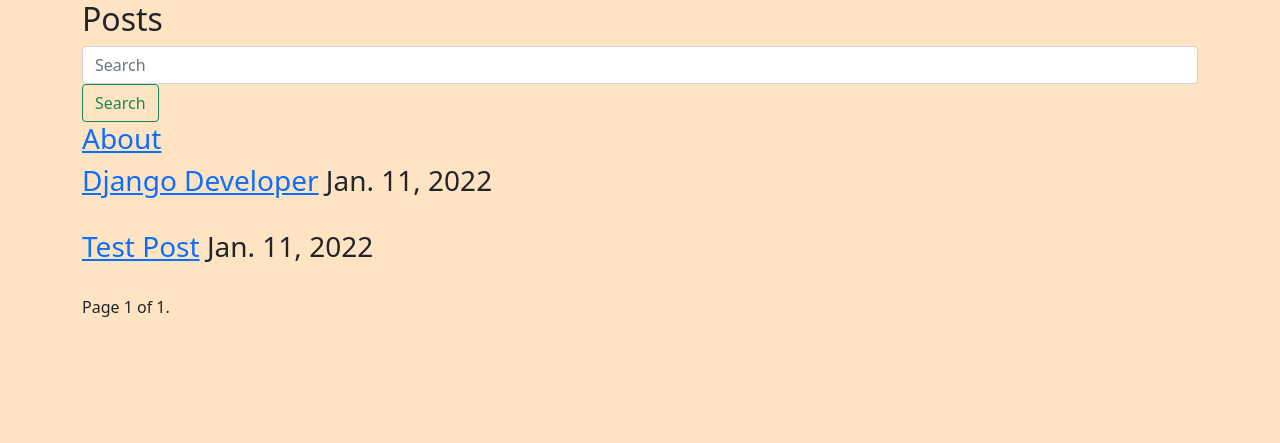
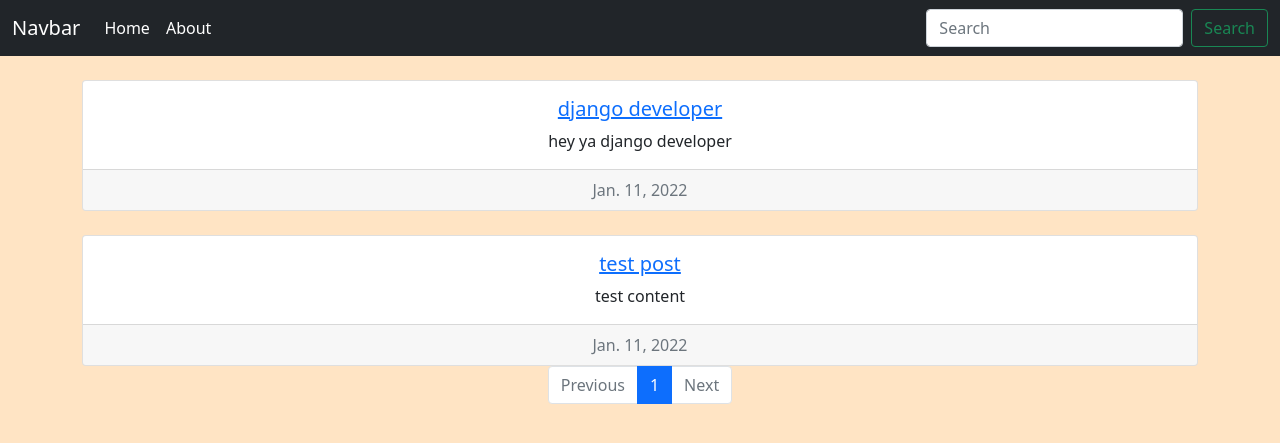
Before and after one commit to DevOckha/PushYourSelfBlog, a Django app: page / in a window 1280 px wide. Shown: the top 443 px of the page. Run offline with Django 4.2, Linux system fonts and the light colour scheme; data comes from the database, SQL or seed files in the repository; both versions use the stored data as it was after the commit; some libraries are stand-ins or nearby versions.

Commit message:
design frontend

```diff
--- a/blog/admin.py
+++ b/blog/admin.py
@@ -5,3 +5,4 @@ from .models import Post
 @admin.register(Post)
 class PostAdmin(admin.ModelAdmin):
     prepopulated_fields = {"slug": ("title",)}
+    search_fields = ('title', 'content')
--- a/blog/models.py
+++ b/blog/models.py
@@ -2,13 +2,12 @@ from genericpath import exists
 from django.db import models
 from django.contrib.auth.models import User
 from django.urls import reverse
-from django.db.models.signals import pre_save
 from django.utils.text import slugify
-
+from ckeditor.fields import RichTextField
 class Post(models.Model):
     user = models.ForeignKey(User, on_delete=models.CASCADE)
     title = models.CharField(max_length=255)
-    content = models.TextField()
+    content = RichTextField()
     slug = models.SlugField(unique=True, max_length=255)
     published_date = models.DateTimeField(auto_now_add=True)
 
--- a/blog/templates/blog/base.html
+++ b/blog/templates/blog/base.html
@@ -10,10 +10,36 @@
     <title>{% block title %}{% endblock title %}</title>
 </head>
 <body>
-    <div class="container">
+    <nav class="navbar navbar-expand-lg navbar-dark bg-dark">
+        <div class="container-fluid">
+          <a class="navbar-brand" href="{% url 'posts:home'  %}">Navbar</a>
+          <button class="navbar-toggler" type="button" data-bs-toggle="collapse" data-bs-target="#navbarSupportedContent" aria-controls="navbarSupportedContent" aria-expanded="false" aria-label="Toggle navigation">
+            <span class="navbar-toggler-icon"></span>
+          </button>
+          <div class="collapse navbar-collapse" id="navbarSupportedContent">
+            <ul class="navbar-nav me-auto mb-2 mb-lg-0">
+              <li class="nav-item">
+                <a class="nav-link active" aria-current="page" href="{% url 'posts:home'  %}">Home</a>
+              </li>
+              <li class="nav-item">
+                <a class="nav-link active" aria-current="page" href="{% url 'posts:about'  %}">About</a>
+              </li>
+              {% if request.user.is_authenticated %}
+                <li class="nav-item">
+                    <a class="nav-link active" aria-current="page" href="{% url 'posts:post_create'  %}">Add Post</a>
+                </li>
+              {% endif %}
+            </ul>
+            <form class="d-flex" method="GET" action="{% url 'posts:search_posts' %}">
+              <input  class="form-control me-2" type="search" placeholder="Search" aria-label="Search" name="search">
+              <button class="btn btn-outline-success" type="submit">Search</button>
+            </form>
+          </div>
+        </div>
+      </nav>
         {% block content %}
+
         {% endblock content %}
-    </div>
     <script src="https://code.jquery.com/jquery-3.6.0.slim.min.js" integrity="sha256-u7e5khyithlIdTpu22PHhENmPcRdFiHRjhAuHcs05RI=" crossorigin="anonymous"></script>
     <script src="https://cdn.jsdelivr.net/npm/@popperjs/core@2.10.2/dist/umd/popper.min.js" integrity="sha384-7+zCNj/IqJ95wo16oMtfsKbZ9ccEh31eOz1HGyDuCQ6wgnyJNSYdrPa03rtR1zdB" crossorigin="anonymous"></script>
     <script src="https://cdn.jsdelivr.net/npm/bootstrap@5.1.3/dist/js/bootstrap.min.js" integrity="sha384-QJHtvGhmr9XOIpI6YVutG+2QOK9T+ZnN4kzFN1RtK3zEFEIsxhlmWl5/YESvpZ13" crossorigin="anonymous"></script>
--- a/blog/templates/blog/home.html
+++ b/blog/templates/blog/home.html
@@ -1,25 +1,84 @@
 {% extends 'blog/base.html' %}
+{% load static %}
 {% block title %}Home{% endblock title %}
+{% block content %}
+    {% for post in posts  %}
+    <div class="container mt-4">
+    <div class="card text-center">
+      <div class="card-body">
+        <h5 class="card-title"><a href="{% url 'posts:post_detail' post.slug  %}">{{post.title}}</a></h5>
+        <p class="card-text">{{post.content|safe|truncatewords:15}}</p>
+        {% if request.user.is_authenticated %}
+        <a href="{% url 'posts:post_delete' post.slug  %}" class="btn btn-danger">Delete</a>
+        <a href="{% url 'posts:post_update' post.slug  %}" class="btn btn-primary">Edit</a>
+        {% endif %}
+      </div>
+      <div class="card-footer text-muted">
+        {{post.published_date|date}}
+      </div>
+    </div>
+  </div>
 
-{% block content %}
-<h2>Posts</h2>
-    <form class="form-inline my-2 my-lg-0" method="get" action="{% url 'posts:search_posts' %}">
-        <input class="form-control mr-sm-2" type="search" placeholder="Search" aria-label="Search" name="search" >
-        <button class="btn btn-outline-success my-2 my-sm-0" type="submit">Search</button>
-    </form>
-    <h3><a href="{% url 'posts:about'  %}">About</a></h3>
-    {% if request.user.is_authenticated %}
-        <h4><a href="{% url 'posts:post_create' %}">Add Post</a></h4>
-    {% endif %}
+<!-- #region      <div class="d-flex justify-content-center">
+    <div class="card mb-3" style="max-width: 540px;">
+        <div class="row g-0">
+          <div class="col-md-4">
+            <img src="..." class="img-fluid rounded-start" alt="...">
+          </div>
+          <div class="col-md-8">
+            <div class="card-body">
+              <h5 class="card-title"><a href="{% url 'posts:post_detail' post.slug  %}">{{post.title}}</a></h5>
+              <p class="card-text">{{post.content|safe|truncatewords:5 }}</p>
+              <p class="card-text"><small class="text-muted">{{post.published_date|date}}</small></p>
+              {% if request.user.is_authenticated %}
+              <a href="{% url 'posts:post_delete' post.slug  %}" class="btn btn-danger">Delete</a>
+              <a href="{% url 'posts:post_update' post.slug  %}" class="btn btn-primary">Edit</a>
+              {% endif %}
+            </div>
+          </div>
+        </div>
+      </div>
+    </div>
+-->
+    {% endfor %}
+    <nav aria-label="Page navigation example">
+        <ul class="pagination justify-content-center">
+          {% if page_obj.has_previous %}
+            <li class="page-item">
+              <a class="page-link" href="?page={{ page_obj.previous_page_number }}">Previous</a>
+            </li>
+          {% else %}
+            <li class="page-item disabled">
+              <a class="page-link" href="#" tabindex="-1" aria-disabled="True">Previous</a>
+            </li>
+          {% endif %}
+          {% for i in page_obj.paginator.page_range %}
+            {% if page_obj.number == i %}
+              <li class="page-item active" aria-current="page">
+                <span class="page-link">
+                  {{ i }}
+                  <span class="sr-only"></span>
+                </span>
+              </li>
+            {% else %}
+              <li class="page-item"><a class="page-link" href="?page={{ i }}">{{ i }}</a></li>
+            {% endif %}
+          {% endfor %}
+          {% if page_obj.has_next %}
+            <li class="page-item">
+              <a class="page-link" href="?page={{ page_obj.next_page_number }}">Next</a>
+            </li>
+          {% else %}
+            <li class="page-item disabled">
+              <a class="page-link" href="#" tabindex="-1" aria-disabled="True">Next</a>
+            </li>
+          {% endif %}
+        </ul>
+      </nav>
+{% endblock content %}
 
-    {% for post in posts  %}
-        <div>
-            <h3><a href="{{ post.get_absolute_url }}">{{post.title|title}}</a> {{post.published_date|date}}</h3> <br>
-            {% if request.user.is_authenticated %}
-                <small><a href="{% url 'posts:post_update' post.slug %}">Edit</a></small>|<small><a href="{% url 'posts:post_delete' post.slug %}">Delete</a></small>
-            {% endif %}
-        </div>
-    {% endfor %}
+<!-- #region <h2>Posts</h2>
+
     <div class="pagination">
         <span class="step-links">
             {% if page_obj.has_previous %}
@@ -37,4 +96,4 @@
             {% endif %}
         </span>
     </div>
-{% endblock content %}
+-->
--- a/blog/templates/blog/post_update.html
+++ b/blog/templates/blog/post_update.html
@@ -1,11 +1,12 @@
 {% extends 'blog/base.html' %}
+{% load static %}
 {% block title %}Post Update{% endblock title %}
 {% load crispy_forms_tags %}
 {% block content %}
-    <div>
+    <div class="container">
         <form action="" method="post" enctype="multipart/form-data">
             {% csrf_token %}
-            {{ form|crispy }}
+            {{ form|crispy|safe }}
             <input type="submit" value="Edit">
         </form>
         <p><a href="{% url 'posts:home'  %}">Go back home </a></p>
--- a/blog/views.py
+++ b/blog/views.py
@@ -3,7 +3,7 @@ from django.views.generic import ListView, DetailView, CreateView, UpdateView, D
 from django.urls import reverse_lazy
 from .models import Post
 from django.db.models import Q
-
+from .forms import PostCreateForm
 
 class AboutPageView(TemplateView):
     template_name = 'blog/about.html'
@@ -14,7 +14,7 @@ class PostListView(ListView):
     template_name = 'blog/home.html'
     context_object_name = 'posts'
     ordering = ['-published_date']
-    paginate_by = 5
+    paginate_by = 3
 
 
 class PostDetailView(DetailView):
@@ -24,9 +24,10 @@ class PostDetailView(DetailView):
 
 class PostCreateView(CreateView):
     model = Post
+    form_class = PostCreateForm
     template_name = 'blog/post_create.html'
     success_url = reverse_lazy('posts:home')
-    fields = ['user','title', 'content']
+    # fields = ['user','title', 'content']
 
 
 
--- a/blog_project/settings.py
+++ b/blog_project/settings.py
@@ -43,6 +43,7 @@ INSTALLED_APPS = [
 
     #3rd party
     'crispy_forms',
+    'ckeditor',
 ]
 
 MIDDLEWARE = [
```
Also changed, not shown: blog/forms.py (added, +13 -0 lines), blog/templates/blog/post_create.html (+17 -4 lines), blog/templates/blog/post_search.html (+20 -3 lines), blog/migrations/0002_alter_post_content.py (added), blog/templates/blog/post_delete.html (indentation only), db.sqlite3.
